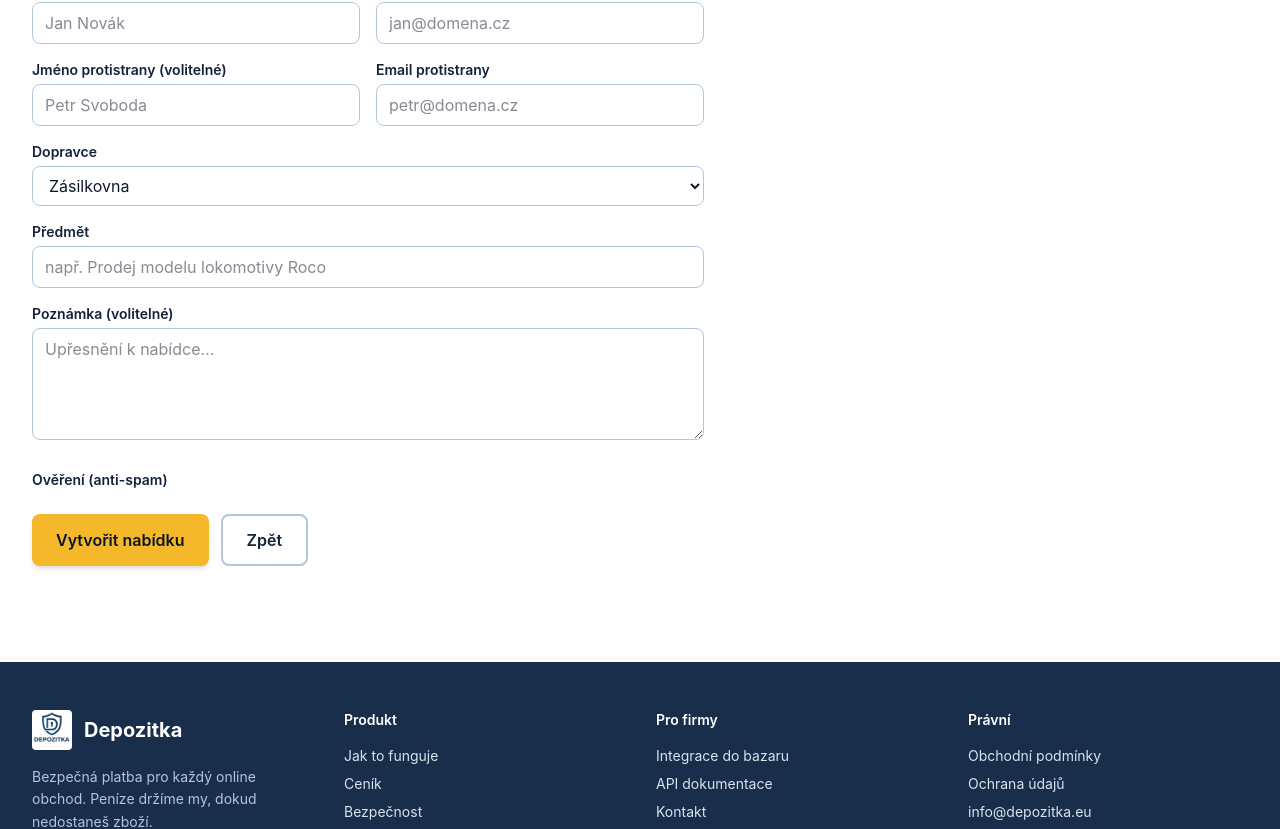
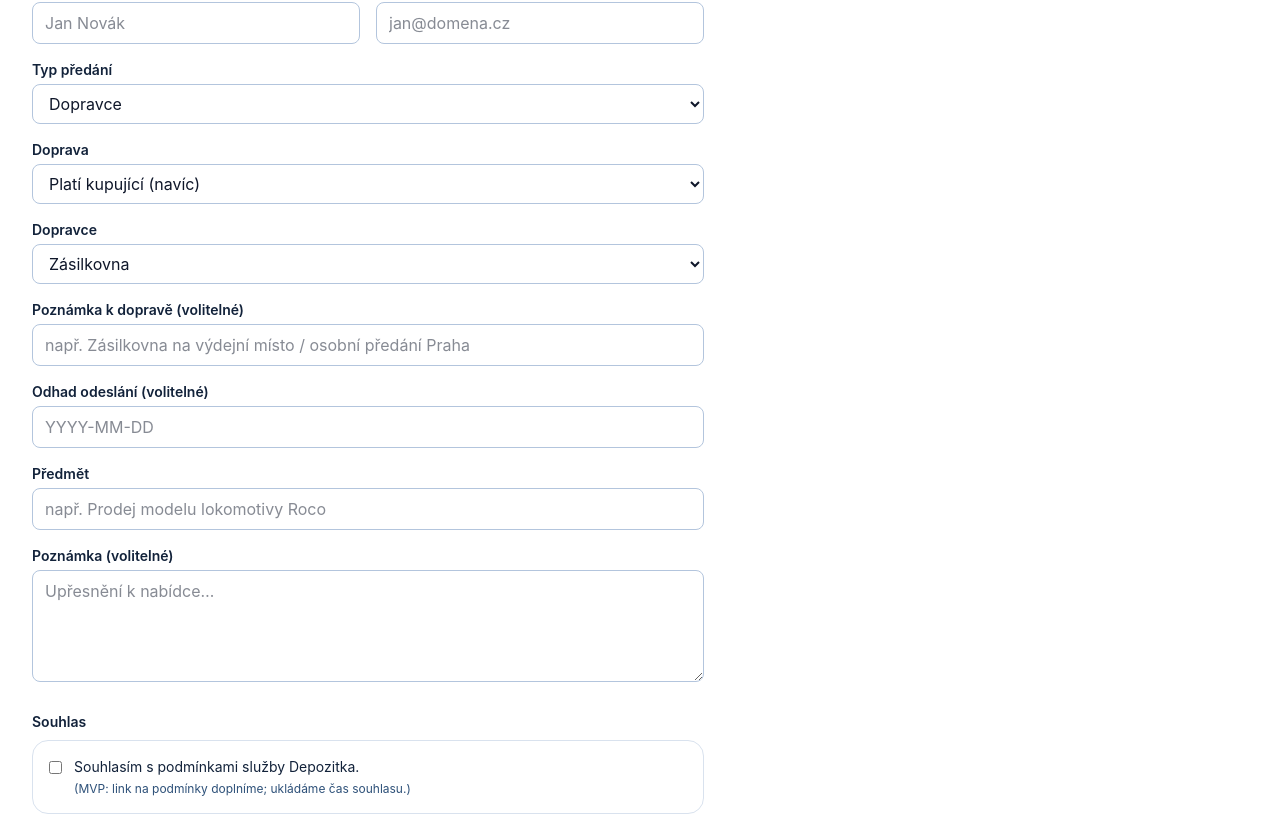
Before and after one commit to Vokurcak68/depozitka-web, a Next.js app: page /bezpecna-platba/novy in a window 1280 px wide. Shown: the part 468-1297 px from the top of the page. Built offline with nearby package versions, Linux system fonts and the light colour scheme; no server answers.

Commit message:
feat(deals): collect delivery/shipping fields and require terms consent

```diff
--- a/src/app/bezpecna-platba/novy/page.tsx
+++ b/src/app/bezpecna-platba/novy/page.tsx
@@ -21,16 +21,22 @@ export default function BezpecnaPlatbaNovyPage() {
 
   const [initiatorRole, setInitiatorRole] = useState<"buyer" | "seller">("buyer");
   const [initiatorName, setInitiatorName] = useState<string>("");
-  void initiatorName; // V2: can be used for nicer emails / display
   const [initiatorEmail, setInitiatorEmail] = useState<string>("");
 
   const [counterpartyName, setCounterpartyName] = useState<string>("");
-  void counterpartyName; // V2: optional
   const [counterpartyEmail, setCounterpartyEmail] = useState<string>("");
 
   const [amountCzk, setAmountCzk] = useState<string>("");
+
+  const [deliveryMethod, setDeliveryMethod] = useState<"personal" | "carrier">("carrier");
+  const [shippingTerms, setShippingTerms] = useState<
+    "buyer_pays" | "seller_pays" | "included" | "split" | "other"
+  >("buyer_pays");
   const [shippingCarrier, setShippingCarrier] = useState<string>("Zásilkovna");
-  void shippingCarrier; // V2: will be stored in deal metadata
+  const [shippingNote, setShippingNote] = useState<string>("");
+  const [estimatedShipDate, setEstimatedShipDate] = useState<string>("");
+
+  const [termsAccepted, setTermsAccepted] = useState(false);
 
   const [subject, setSubject] = useState<string>("");
   const [message, setMessage] = useState<string>("");
@@ -49,7 +55,9 @@ export default function BezpecnaPlatbaNovyPage() {
       subject.trim().length > 0 &&
       Number.isFinite(amt) &&
       amt > 0 &&
-      shippingCarrier.trim().length > 0
+      !!deliveryMethod &&
+      (deliveryMethod === "personal" || shippingCarrier.trim().length > 0) &&
+      termsAccepted
     );
   }, [
     turnstileToken,
@@ -58,7 +66,9 @@ export default function BezpecnaPlatbaNovyPage() {
     counterpartyEmail,
     subject,
     amountCzk,
+    deliveryMethod,
     shippingCarrier,
+    termsAccepted,
   ]);
 
   async function onSubmit(e: React.FormEvent) {
@@ -79,11 +89,19 @@ export default function BezpecnaPlatbaNovyPage() {
           turnstileToken,
           initiatorRole,
           initiatorEmail,
+          initiatorName,
           counterpartyEmail,
+          counterpartyName,
           title: subject,
           description: message,
           totalAmountCzk: Number(amountCzk),
-          // TODO (V2): phone, externalUrl/snapshot, attachments snapshot
+          deliveryMethod,
+          shippingTerms,
+          shippingCarrier: deliveryMethod === "carrier" ? shippingCarrier : null,
+          shippingNote: shippingNote || null,
+          estimatedShipDate: estimatedShipDate || null,
+          termsAccepted,
+          termsVersion: "v1",
         }),
       });
 
@@ -237,26 +255,34 @@ export default function BezpecnaPlatbaNovyPage() {
             />
           </label>
 
-          <label className="block">
-            <div className="text-sm font-semibold text-navy-800 mb-1">Jméno protistrany (volitelné)</div>
-            <input
-              value={counterpartyName}
-              onChange={(e) => setCounterpartyName(e.target.value)}
+          <label className="block sm:col-span-2">
+            <div className="text-sm font-semibold text-navy-800 mb-1">Typ předání</div>
+            <select
+              value={deliveryMethod}
+              onChange={(e) => setDeliveryMethod(e.target.value as any)}
               className="w-full rounded-lg border border-navy-200 px-3 py-2"
-              placeholder="Petr Svoboda"
-            />
+            >
+              <option value="personal">Osobně</option>
+              <option value="carrier">Dopravce</option>
+            </select>
           </label>
 
-          <label className="block">
-            <div className="text-sm font-semibold text-navy-800 mb-1">Email protistrany</div>
-            <input
-              value={counterpartyEmail}
-              onChange={(e) => setCounterpartyEmail(e.target.value)}
+          <label className="block sm:col-span-2">
+            <div className="text-sm font-semibold text-navy-800 mb-1">Doprava</div>
+            <select
+              value={shippingTerms}
+              onChange={(e) => setShippingTerms(e.target.value as any)}
               className="w-full rounded-lg border border-navy-200 px-3 py-2"
-              placeholder="petr@domena.cz"
-            />
+            >
+              <option value="buyer_pays">Platí kupující (navíc)</option>
+              <option value="seller_pays">Platí prodávající</option>
+              <option value="included">Doprava je v ceně</option>
+              <option value="split">Dělíme se</option>
+              <option value="other">Jinak / domluvou</option>
+            </select>
           </label>
 
+          {deliveryMethod === "carrier" && (
             <label className="block sm:col-span-2">
               <div className="text-sm font-semibold text-navy-800 mb-1">Dopravce</div>
               <select
@@ -270,6 +296,27 @@ export default function BezpecnaPlatbaNovyPage() {
                 <option>GLS</option>
                 <option>Česká pošta</option>
               </select>
+            </label>
+          )}
+
+          <label className="block sm:col-span-2">
+            <div className="text-sm font-semibold text-navy-800 mb-1">Poznámka k dopravě (volitelné)</div>
+            <input
+              value={shippingNote}
+              onChange={(e) => setShippingNote(e.target.value)}
+              className="w-full rounded-lg border border-navy-200 px-3 py-2"
+              placeholder="např. Zásilkovna na výdejní místo / osobní předání Praha"
+            />
+          </label>
+
+          <label className="block sm:col-span-2">
+            <div className="text-sm font-semibold text-navy-800 mb-1">Odhad odeslání (volitelné)</div>
+            <input
+              value={estimatedShipDate}
+              onChange={(e) => setEstimatedShipDate(e.target.value)}
+              className="w-full rounded-lg border border-navy-200 px-3 py-2"
+              placeholder="YYYY-MM-DD"
+            />
           </label>
 
           <label className="block sm:col-span-2">
@@ -294,10 +341,28 @@ export default function BezpecnaPlatbaNovyPage() {
         </div>
 
         <div className="mt-6">
+          <div className="text-sm font-semibold text-navy-800 mb-2">Souhlas</div>
+          <label className="flex items-start gap-3 rounded-2xl border border-navy-100 bg-white p-4">
+            <input
+              type="checkbox"
+              checked={termsAccepted}
+              onChange={(e) => setTermsAccepted(e.target.checked)}
+              className="mt-1"
+            />
+            <div className="text-sm text-navy-800">
+              Souhlasím s podmínkami služby Depozitka.
+              <div className="mt-1 text-xs text-navy-500">
+                (MVP: link na podmínky doplníme; ukládáme čas souhlasu.)
+              </div>
+            </div>
+          </label>
+        </div>
+
+        <div className="mt-6">
           <div className="text-sm font-semibold text-navy-800 mb-2">Ověření (anti-spam)</div>
           <TurnstileWidget
             siteKey={process.env.NEXT_PUBLIC_TURNSTILE_SITE_KEY || ""}
-            action="direct_deal_create"
+            action="deals_create"
             onToken={setTurnstileToken}
             resetKey={turnstileReset}
           />
```
Lines whose indentation alone changed are shown as unchanged.
